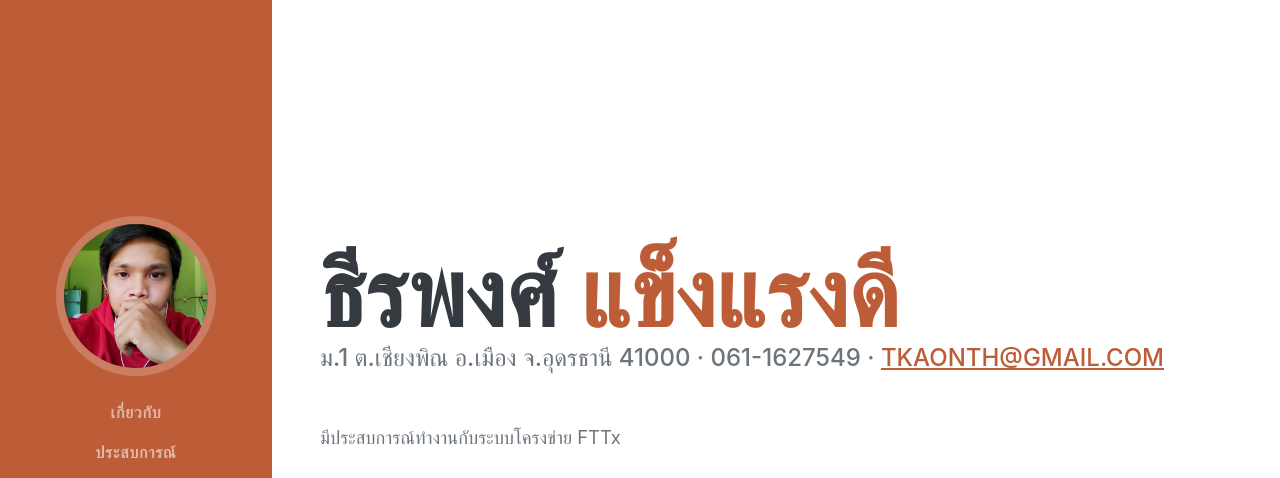
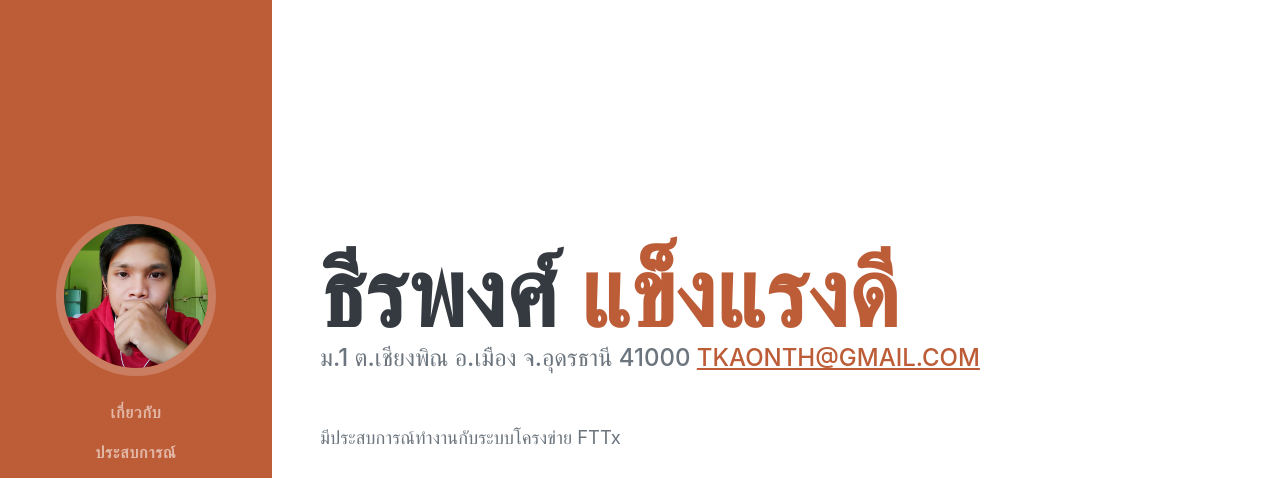
Before and after one commit to tkaonth/portfulio, a plain HTML site: page index.html in a window 1280 px wide. Shown: the top 478 px of the page. Drawn offline with nearby package versions, Linux system fonts and the light colour scheme; a web font is replaced by a local one.

Commit message:
Update index.html

```diff
--- a/index.html
+++ b/index.html
@@ -43,7 +43,7 @@
                         <span class="text-primary">แข็งแรงดี</span>
                     </h1>
                     <div class="subheading mb-5">
-                        ม.1 ต.เชียงพิณ อ.เมือง จ.อุดรธานี 41000 · 061-1627549 ·
+                        ม.1 ต.เชียงพิณ อ.เมือง จ.อุดรธานี 41000
                         <a href="mailto:tkaonth@gmail.com">tkaonth@gmail.com</a>
                     </div>
                     <p class="lead mb-5">มีประสบการณ์ทำงานกับระบบโครงข่าย FTTx</p>
```
